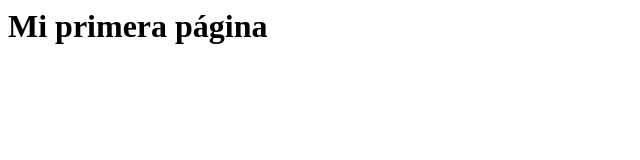
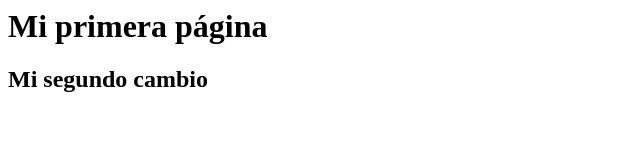
Before and after one commit to tecnologiassecundaria/paginaweb, a plain HTML site: page index.html in a window 1280 px wide. Shown: the whole page, without its empty margins (0-640 px from the left). Drawn offline with Linux system fonts and the light colour scheme.

Commit message:
Segundo cambio

```diff
--- a/index.html
+++ b/index.html
@@ -4,5 +4,6 @@
 </head>
 <body>
     <h1>Mi primera página</h1>
+    <h2>Mi segundo cambio</h2>
 </body>
 </html>
```
